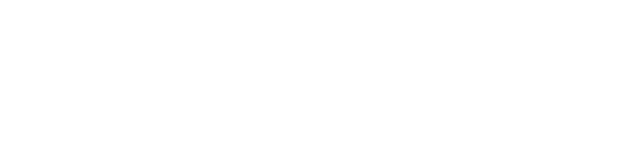
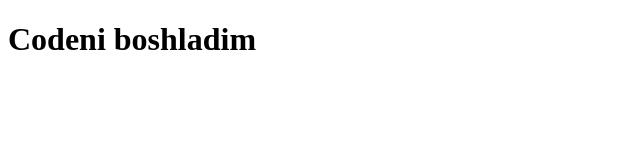
Before and after one commit to Asadbekaxmadjonov05/GIT_CollabrateN65, a plain HTML site: page fazliddin.html in a window 1280 px wide. Shown: the whole page, without its empty margins (0-640 px from the left). Drawn offline with nearby package versions, Linux system fonts and the light colour scheme.

Commit message:
Man proyectni tugatdim

```diff
--- a/fazliddin.html
+++ b/fazliddin.html
@@ -7,6 +7,6 @@
     <title>Moon</title>
 </head>
 <body>
-
+    <h1>Codeni boshladim</h1>
 </body>
 </html>
```
Also changed, not shown: nurkat.html (+1 -1 lines).
